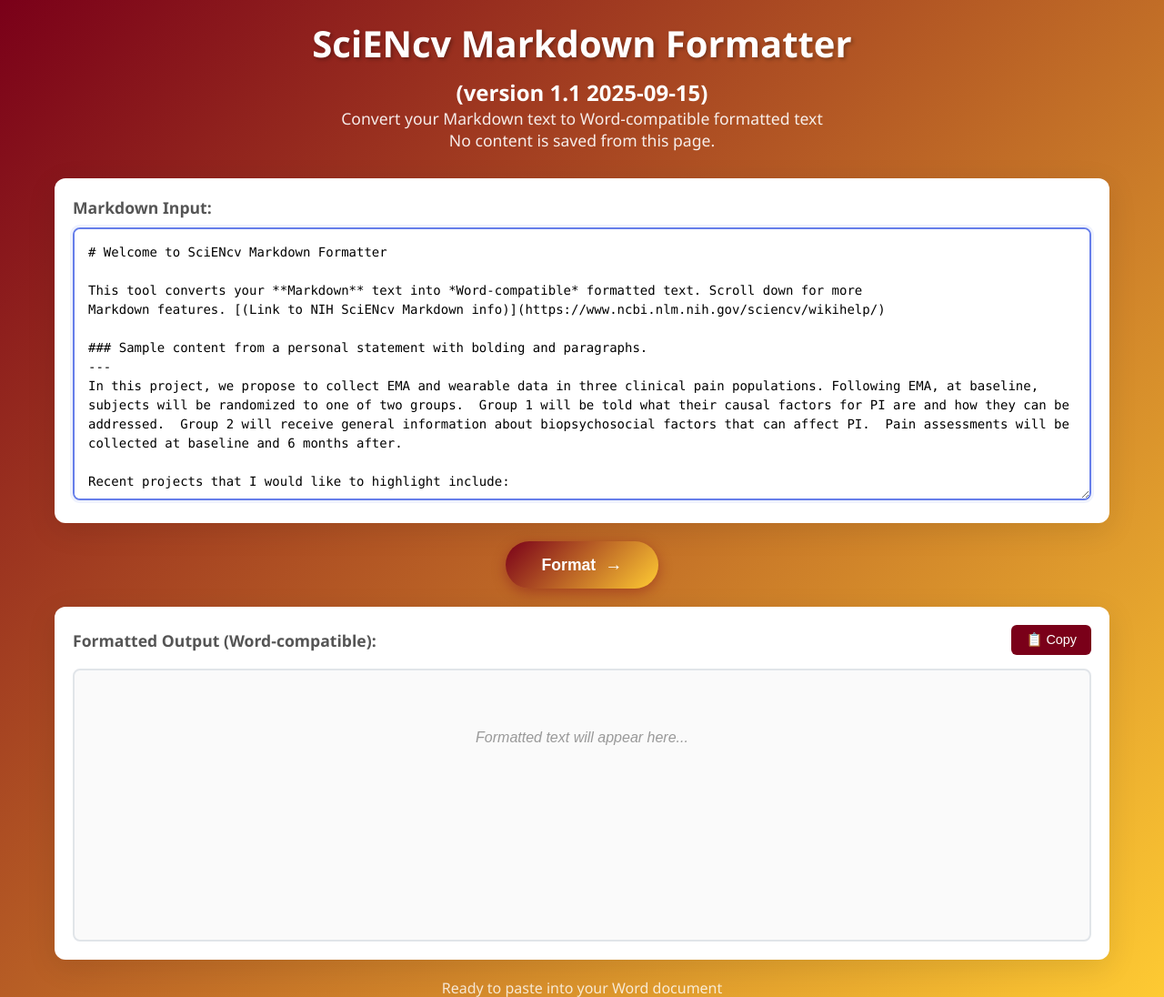
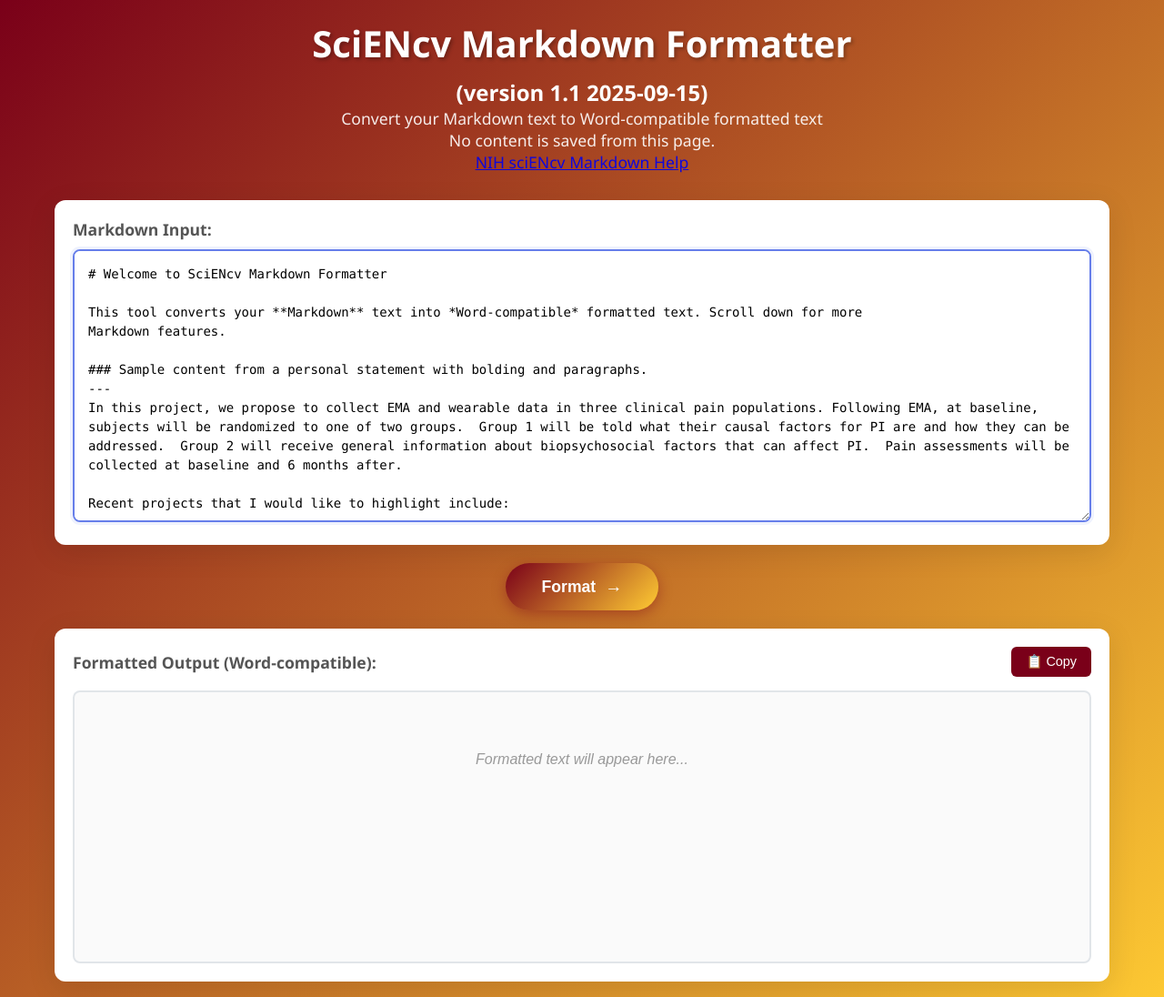
Before and after one commit to kelvinlim/sciencv_markdown, a Flask app: page / in a window 1280 px wide. Shown: the top 1096 px of the page at 91% size. Run offline with Flask 3, Linux system fonts and the light colour scheme.

Commit message:
move markdown nih link

```diff
--- a/static/script.js
+++ b/static/script.js
@@ -240,7 +240,7 @@
         markdownInput.value = `# Welcome to SciENcv Markdown Formatter
 
 This tool converts your **Markdown** text into *Word-compatible* formatted text. Scroll down for more
-Markdown features. [(Link to NIH SciENcv Markdown info)](https://www.ncbi.nlm.nih.gov/sciencv/wikihelp/)
+Markdown features.
 
 ### Sample content from a personal statement with bolding and paragraphs.
 ---
--- a/templates/index.html
+++ b/templates/index.html
@@ -14,7 +14,7 @@
             <h2>(version 1.1 2025-09-15)</h2>
             <p>Convert your Markdown text to Word-compatible formatted text</p>
             <p>No content is saved from this page.</p>
-        </header>
+            <p><a href="https://www.ncbi.nlm.nih.gov/sciencv/wikihelp/">NIH sciENcv Markdown Help</a></p>        </header>
 
         <div class="main-content">
             <!-- Input Section -->
```
